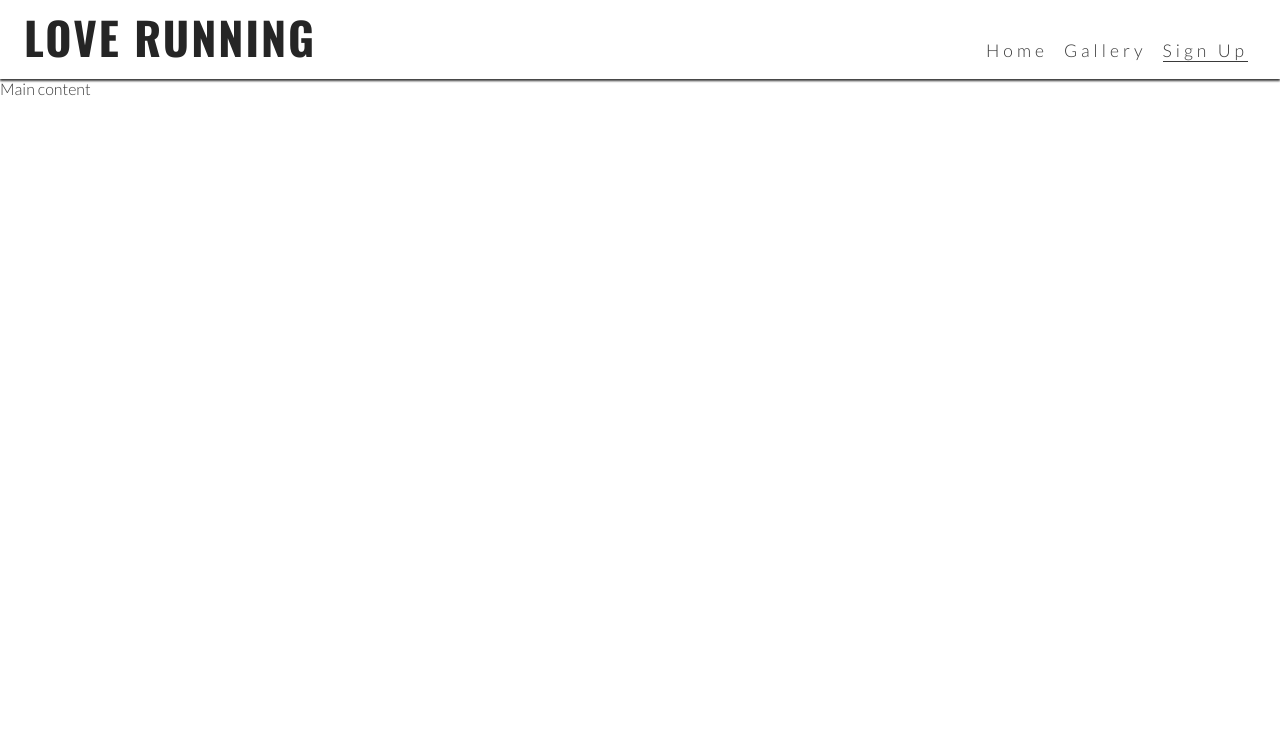
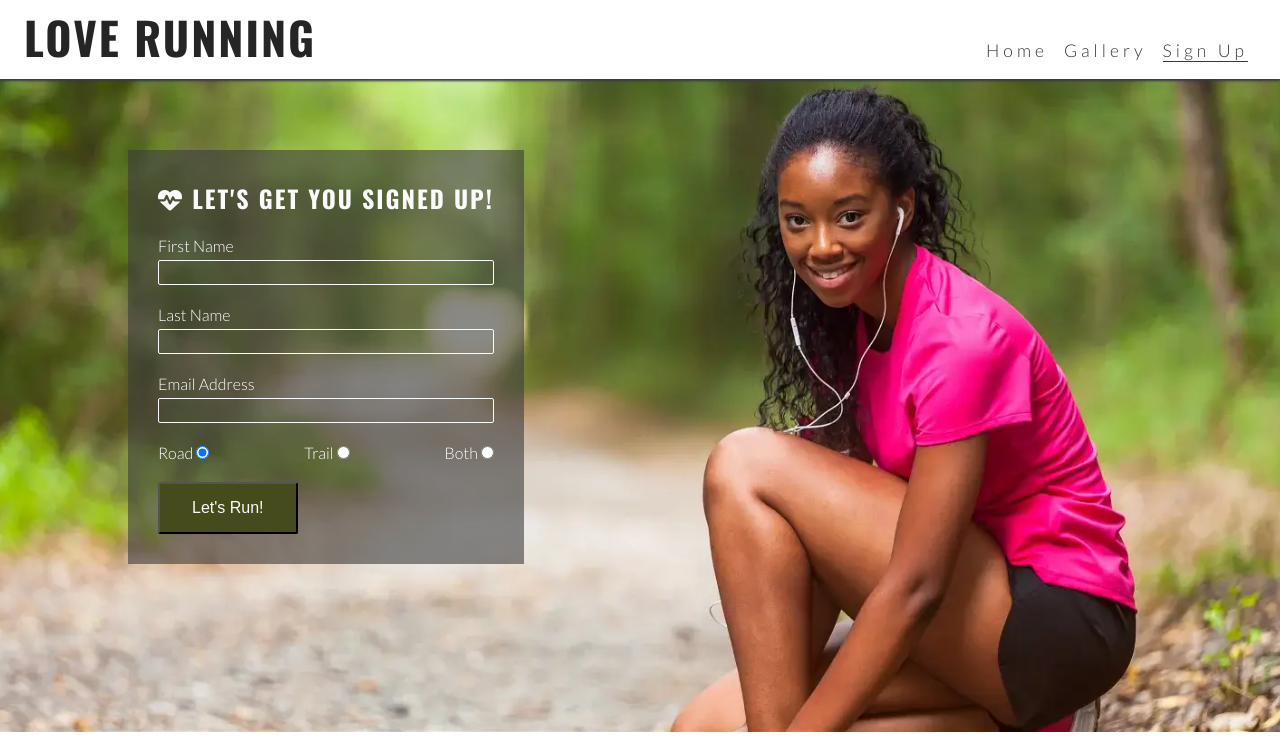
Before and after one commit to Masxshaqir/Love-runner, a plain HTML site: page signup.html in a window 1280 px wide. Shown: the top 749 px of the page. Drawn offline with nearby package versions, Linux system fonts and the light colour scheme.

Commit message:
add sign up form with style

```diff
--- a/assets/css/style.css
+++ b/assets/css/style.css
@@ -324,3 +324,87 @@ main {
         align-self: flex-end;
     }
 }
+
+/* Main content */
+main {
+    /* Enlarge main element to push footer down*/
+    flex: 1 0 auto;
+    /* Add margin at the top to prevent content from being covered by the header */
+    margin-top: 47px;
+    /* Enable flex properties for child elements */
+    display: flex;
+    flex-direction: column;
+}
+
+/* Form */
+#signup {
+    background-image: url("../images/signup-image.webp");
+    background-size: cover;
+    background-position: 75%;
+    padding: 20px 10% 0 10%;
+    flex-grow: 1;
+}
+
+#signup-form {
+    color: #ffffff;
+    background-color: rgba(60, 60, 60, 0.6);
+    padding: 30px;
+}
+
+#signup-form>h2 {
+    color: #fafafa;
+    margin-bottom: 20px;
+}
+
+.text-input {
+    background: transparent;
+    color: #fafafa;
+    width: 100%;
+    height: 25px;
+    margin: 5px 0 20px 0;
+    border: 1px solid #fafafa;
+    border-radius: 2px;
+    padding: 0 5px;
+}
+
+.radio-buttons {
+    width: 100%;
+    display: flex;
+    justify-content: space-between;
+}
+
+.join-button {
+    margin-top: 20px;
+    border-radius: 2px;
+    padding: 15px 32px;
+    font-size: 100%;
+    background-color: #454b1b;
+    color: #fafafa;
+}
+
+/* Media query: tablets and larger (768px and up) */
+@media screen and (min-width: 768px) {
+    ...
+
+    /* Form */
+    #signup {
+        background-position: center;
+        position: relative;
+    }
+
+    #signup-form {
+        max-width: 400px;
+        position: absolute;
+        left: 10%;
+        top: 150px;
+    }
+
+    .text-input:hover {
+        border-color: #f16c6b;
+    }
+
+    .join-button:hover {
+        background-color: #fafafa;
+        color: #454b1b;
+    }
+}
--- a/signup.html
+++ b/signup.html
@@ -39,7 +39,37 @@
     </header>
 
     <!-- Main content -->
-    <main>Main content</main>
+    <main>
+        <section id="signup">
+            <form id="signup-form" method="POST" action="https://formdump.codeinstitute.net">
+                <h2><i class="fa-solid fa-heartbeat"></i> Let's get you signed up!</h2>
+                <label for="first-name">First Name</label>
+                <input type="text" name="first_name" id="first-name" class="text-input" required>
+                <br>
+                <label for="last-name">Last Name</label>
+                <input type="text" name="last_name" id="last-name" class="text-input" required>
+                <br>
+                <label for="email-address">Email Address</label>
+                <input type="email" name="email_address" id="email-address" class="text-input" required>
+                <br>
+                <div class="radio-buttons">
+                    <div>
+                        <label for="road">Road</label>
+                        <input type="radio" name="running_preference" id="road" value="road" required checked>
+                    </div>
+                    <div>
+                        <label for="trail">Trail</label>
+                        <input type="radio" name="running_preference" id="trail" value="trail" required>
+                    </div>
+                    <div>
+                        <label for="both">Both</label>
+                        <input type="radio" name="running_preference" id="both" value="both" required>
+                    </div>
+                </div>
+                <button type="submit" class="join-button">Let's Run!</button>
+            </form>
+        </section>
+    </main>
 
     <!-- Footer -->
     <footer>
```
Also changed, not shown: assets/images/signup-image.webp (added).
